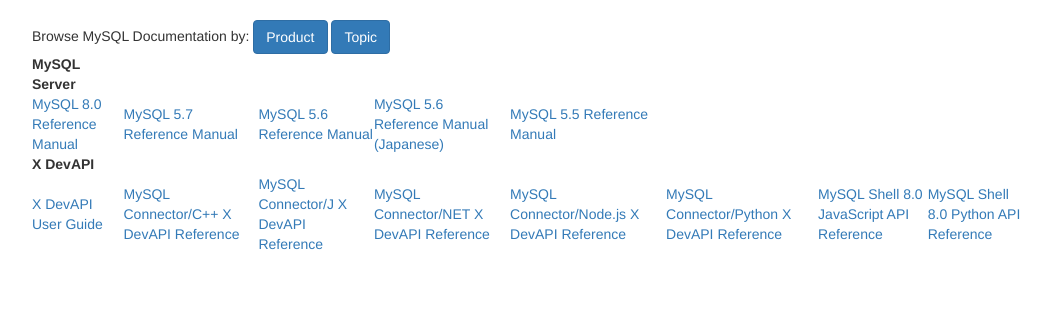
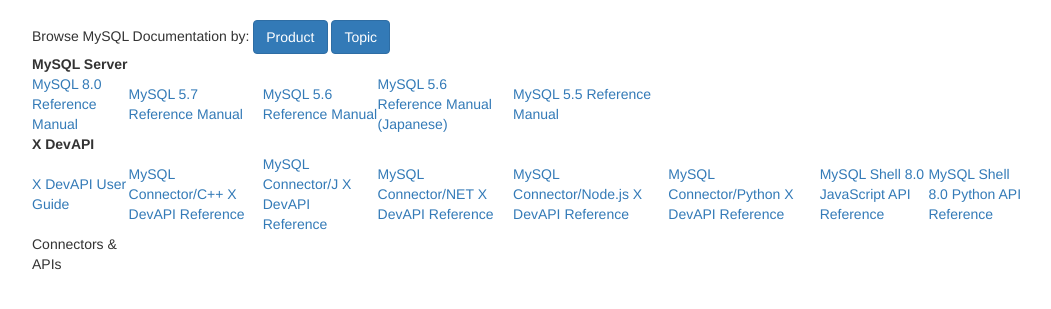
Before and after one commit to Ekko-Man/MySQL, a Flask app: page /documentation/product in a window 1280 px wide. Shown: the part 112-421 px from the top of the page, without its empty margins (38-1089 px from the left). Run offline with Flask 2, Linux system fonts and the light colour scheme; some libraries are stand-ins or nearby versions.

Commit message:
added topic html

```diff
--- a/app/templates/product 2.html
+++ b/app/templates/product 2.html
@@ -31,6 +31,12 @@
             <td><a href="https://dev.mysql.com/doc/dev/mysqlsh-api-python/8.0/">MySQL Shell 8.0 Python API Reference</a></td>
         </tr>
 
+    <tr>
+        <td>Connectors & APIs</td>
+    </tr>
+
+    <tr>
+
 
 
 
```
Also changed, not shown: app/templates/topic.html (added).
